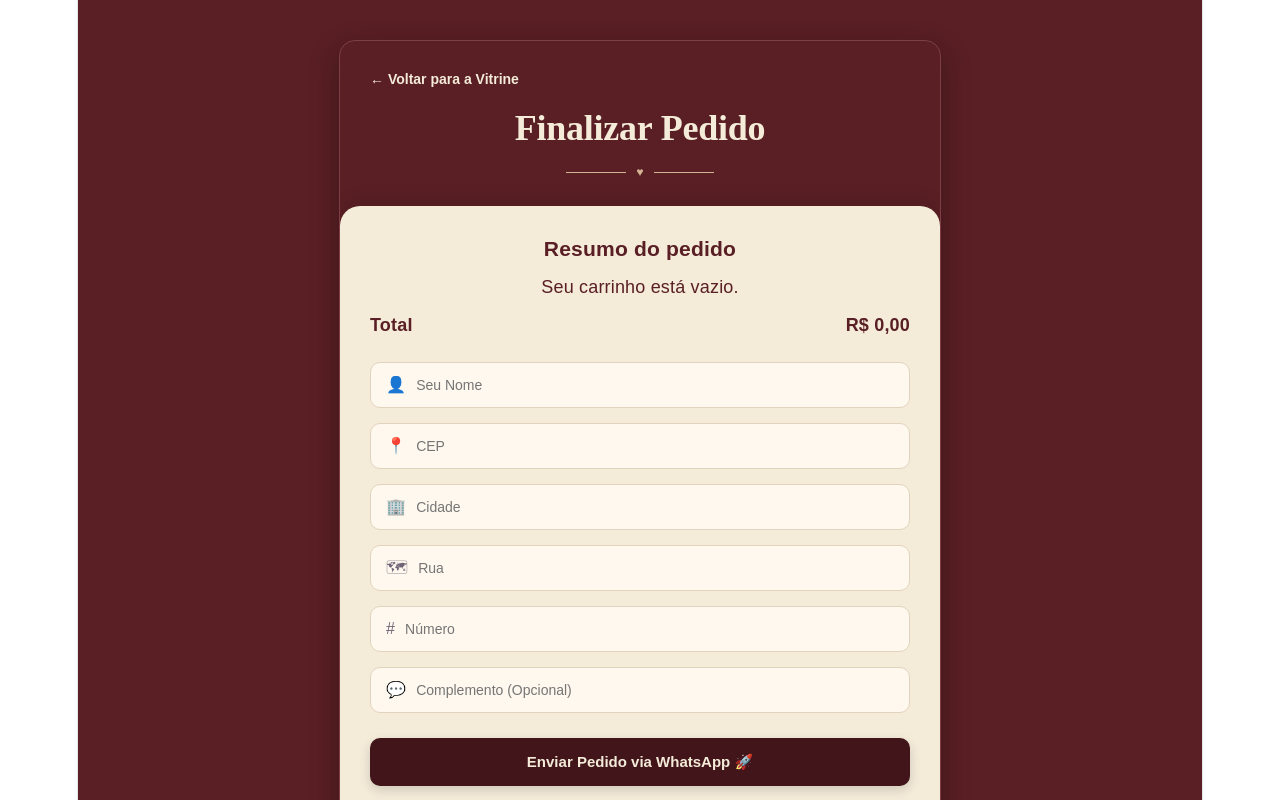
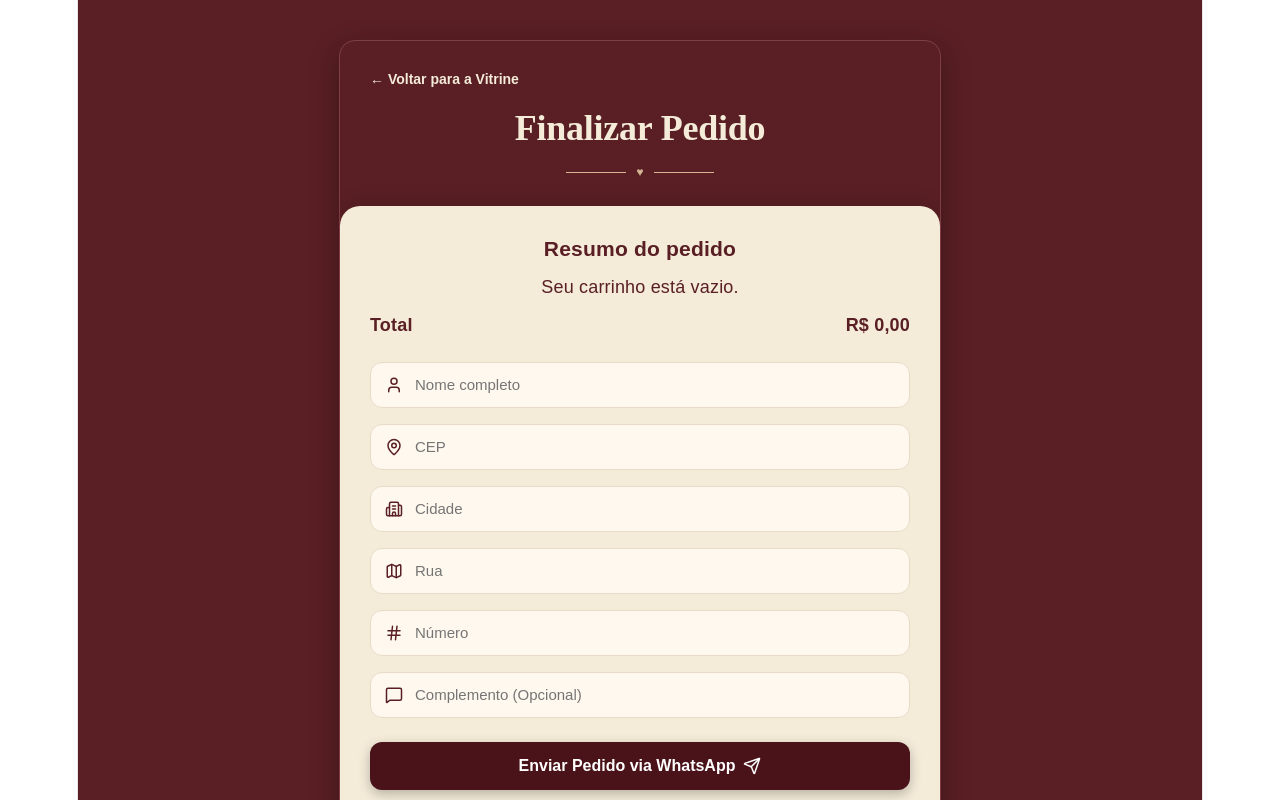
Before and after one commit to Amanda-Correa2003/The-Sweet-Lab-Chocolate, a React (Vite) app: page / in a window 1280 px wide. Both pictures are taken after a click on the button "Ver Carrinho 🛒". Shown: the top 800 px of the page. Built offline with nearby package versions, Linux system fonts and the light colour scheme.

Commit message:
alterações no carrinho

```diff
--- a/package.json
+++ b/package.json
@@ -10,6 +10,7 @@
     "preview": "vite preview"
   },
   "dependencies": {
+    "lucide-react": "^1.52.0",
     "react": "^19.2.6",
     "react-dom": "^19.2.6"
   },
--- a/src/components/checkout/CheckoutBenefits.tsx
+++ b/src/components/checkout/CheckoutBenefits.tsx
@@ -1,45 +1,53 @@
+import { Sparkles, Truck, Heart } from "lucide-react";
+
+const benefits = [
+  {
+    icon: Sparkles,
+    title: "Qualidade Artesanal",
+    text: "Ingredientes selecionados com todo cuidado.",
+  },
+  {
+    icon: Truck,
+    title: "Entrega Rápida",
+    text: "Seu pedido chega fresquinho até você.",
+  },
+  {
+    icon: Heart,
+    title: "Feito com Amor",
+    text: "Cada detalhe pensado para encantar.",
+  },
+];
+
 export default function CheckoutBenefits() {
   return (
     <div
       style={{
-        backgroundColor: "#42151B",
-        padding: "25px 20px",
+        backgroundColor: "#4A1219",
+        padding: "28px 20px",
         display: "grid",
         gridTemplateColumns: "repeat(3, 1fr)",
-        gap: "10px",
+        gap: "16px",
         textAlign: "center",
-        borderTop: "1px solid #7D3E45",
       }}
     >
-      <div>
-        <div style={{ fontSize: "18px", marginBottom: "6px" }}>✨</div>
-        <p style={{ color: "#F4EBD9", fontWeight: "bold", fontSize: "11px", margin: "0 0 4px 0" }}>
-          Qualidade Artesanal
-        </p>
-        <p style={{ color: "#D4B595", fontSize: "9px", margin: "0", lineHeight: "1.2" }}>
-          Ingredientes selecionados com todo cuidado.
-        </p>
-      </div>
-
-      <div>
-        <div style={{ fontSize: "18px", marginBottom: "6px" }}>🚚</div>
-        <p style={{ color: "#F4EBD9", fontWeight: "bold", fontSize: "11px", margin: "0 0 4px 0" }}>
-          Entrega Rápida
-        </p>
-        <p style={{ color: "#D4B595", fontSize: "9px", margin: "0", lineHeight: "1.2" }}>
-          Seu pedido chega fresquinho até você.
-        </p>
-      </div>
-
-      <div>
-        <div style={{ fontSize: "18px", marginBottom: "6px" }}>💖</div>
-        <p style={{ color: "#F4EBD9", fontWeight: "bold", fontSize: "11px", margin: "0 0 4px 0" }}>
-          Feito com Amor
-        </p>
-        <p style={{ color: "#D4B595", fontSize: "9px", margin: "0", lineHeight: "1.2" }}>
-          Cada detalhe pensado para encantar.
-        </p>
-      </div>
+      {benefits.map(({ icon: Icon, title, text }) => (
+        <div key={title}>
+          <Icon size={22} color="#E0A96D" strokeWidth={2} />
+          <div
+            style={{
+              color: "#FFFFFF",
+              fontWeight: "bold",
+              fontSize: "12px",
+              marginTop: "10px",
+            }}
+          >
+            {title}
+          </div>
+          <div style={{ color: "#E0A96D", fontSize: "10px", marginTop: "6px" }}>
+            {text}
+          </div>
+        </div>
+      ))}
     </div>
   );
 }
--- a/src/components/checkout/CheckoutForm.tsx
+++ b/src/components/checkout/CheckoutForm.tsx
@@ -1,5 +1,5 @@
 import React from "react";
-import CheckoutInput from "./CheckoutInput";
+import { User, MapPin, Building2, Map, Hash, MessageSquare, Send } from "lucide-react";
 
 interface FormData {
   nome: string;
@@ -16,90 +16,126 @@ interface CheckoutFormProps {
   onSubmit: (e: React.FormEvent) => void;
 }
 
-export default function CheckoutForm({
-  formData,
-  handleChange,
-  onSubmit,
-}: CheckoutFormProps) {
+const fieldStyle: React.CSSProperties = {
+  display: "flex",
+  alignItems: "center",
+  gap: "10px",
+  backgroundColor: "#FFF8EE",
+  border: "1px solid #E8DCC8",
+  borderRadius: "12px",
+  padding: "0 14px",
+  height: "44px",
+};
+
+const inputStyle: React.CSSProperties = {
+  flex: 1,
+  border: "none",
+  outline: "none",
+  background: "transparent",
+  fontSize: "15px",
+  color: "#591F24",
+  fontFamily: "sans-serif",
+};
+
+const iconProps = { size: 18, color: "#591F24", strokeWidth: 2 };
+
+export default function CheckoutForm({ formData, handleChange, onSubmit }: CheckoutFormProps) {
   return (
     <form
       onSubmit={onSubmit}
-      style={{ display: "flex", flexDirection: "column", gap: "15px" }}
+      style={{ display: "flex", flexDirection: "column", gap: "16px" }}
     >
-      <CheckoutInput
-        icon="👤"
+      <label style={fieldStyle}>
+        <User {...iconProps} />
+        <input
+          style={inputStyle}
           name="nome"
-        placeholder="Seu Nome"
+          placeholder="Nome completo"
           value={formData.nome}
           onChange={handleChange}
           required
         />
+      </label>
 
-      <CheckoutInput
-        icon="📍"
+      <label style={fieldStyle}>
+        <MapPin {...iconProps} />
+        <input
+          style={inputStyle}
           name="cep"
           placeholder="CEP"
           value={formData.cep}
           onChange={handleChange}
-        required
         />
+      </label>
 
-      <CheckoutInput
-        icon="🏢"
+      <label style={fieldStyle}>
+        <Building2 {...iconProps} />
+        <input
+          style={inputStyle}
           name="cidade"
           placeholder="Cidade"
           value={formData.cidade}
           onChange={handleChange}
           required
         />
+      </label>
 
-      <CheckoutInput
-        icon="🗺"
+      <label style={fieldStyle}>
+        <Map {...iconProps} />
+        <input
+          style={inputStyle}
           name="rua"
           placeholder="Rua"
           value={formData.rua}
           onChange={handleChange}
           required
         />
+      </label>
 
-      <CheckoutInput
-        icon="#"
+      <label style={fieldStyle}>
+        <Hash {...iconProps} />
+        <input
+          style={inputStyle}
           name="numero"
           placeholder="Número"
           value={formData.numero}
           onChange={handleChange}
           required
         />
+      </label>
 
-      <CheckoutInput
-        icon="💬"
+      <label style={fieldStyle}>
+        <MessageSquare {...iconProps} />
+        <input
+          style={inputStyle}
           name="complemento"
           placeholder="Complemento (Opcional)"
           value={formData.complemento}
           onChange={handleChange}
         />
+      </label>
 
       <button
         type="submit"
         style={{
-          backgroundColor: "#42151B",
-          color: "#F4EBD9",
-          fontWeight: "600",
-          padding: "15px",
+          marginTop: "8px",
+          height: "48px",
           border: "none",
-          borderRadius: "10px",
+          borderRadius: "12px",
+          backgroundColor: "#4A1219",
+          color: "#FFFFFF",
+          fontWeight: "bold",
+          fontSize: "16px",
           cursor: "pointer",
-          marginTop: "10px",
-          fontSize: "15px",
           display: "flex",
           alignItems: "center",
           justifyContent: "center",
           gap: "8px",
-          boxShadow: "0 4px 12px rgba(0,0,0,0.15)",
-          transition: "background 0.2s",
+          boxShadow: "0 4px 12px rgba(0,0,0,0.25)",
         }}
       >
-        Enviar Pedido via WhatsApp 🚀
+        Enviar Pedido via WhatsApp
+        <Send size={18} strokeWidth={2} />
       </button>
     </form>
   );
--- a/src/components/checkout/SecurePurchase.tsx
+++ b/src/components/checkout/SecurePurchase.tsx
@@ -1,55 +1,44 @@
+import { ShieldCheck, Heart } from "lucide-react";
+
 export default function SecurePurchase() {
   return (
     <div
       style={{
         marginTop: "20px",
-        backgroundColor: "#F9EFE3",
-        border: "1px solid #EAD8C3",
-        borderRadius: "10px",
-        padding: "15px",
         display: "flex",
         alignItems: "center",
-        justifyContent: "space-between",
+        gap: "14px",
+        backgroundColor: "#F8EDE0",
+        border: "1px solid #E8DCC8",
+        borderRadius: "12px",
+        padding: "16px",
       }}
     >
-      <div style={{ display: "flex", alignItems: "center", gap: "12px" }}>
       <div
         style={{
-            width: "36px",
-            height: "36px",
-            backgroundColor: "#EBD8C3",
+          width: "40px",
+          height: "40px",
           borderRadius: "50%",
+          backgroundColor: "#EAD9C3",
           display: "flex",
           alignItems: "center",
           justifyContent: "center",
-            fontSize: "16px",
+          flexShrink: 0,
         }}
       >
-          🛡️
+        <ShieldCheck size={20} color="#591F24" strokeWidth={2} />
       </div>
-        <div>
-          <p
-            style={{
-              margin: "0 0 2px 0",
-              fontWeight: "bold",
-              color: "#3D2B1F",
-              fontSize: "13px",
-            }}
-          >
+
+      <div style={{ flex: 1, textAlign: "center" }}>
+        <div style={{ fontWeight: "bold", fontSize: "14px", color: "#2B1215" }}>
           Compra 100% segura
-          </p>
-          <p
-            style={{
-              margin: "0",
-              color: "#7A6558",
-              fontSize: "11px",
-            }}
-          >
+        </div>
+        <div style={{ fontSize: "11px", color: "#6B4A4E", marginTop: "4px" }}>
           Seus dados estão protegidos e seu pedido será enviado com todo carinho.
-          </p>
         </div>
       </div>
-      <div style={{ color: "#E08383", fontSize: "20px" }}>♥</div>
+
+      <Heart size={18} color="#D98088" fill="#D98088" />
     </div>
   );
 }
```
Also changed, not shown: 1 other file (tests, documents, lock files or other folders). Lines whose indentation alone changed are shown as unchanged.
